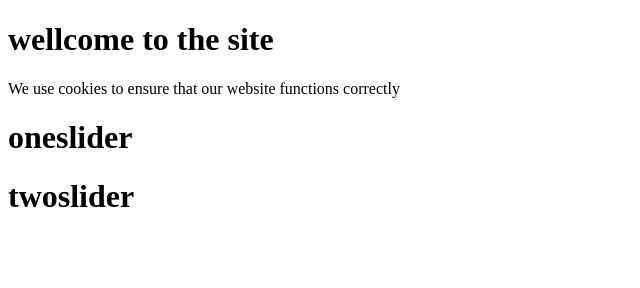
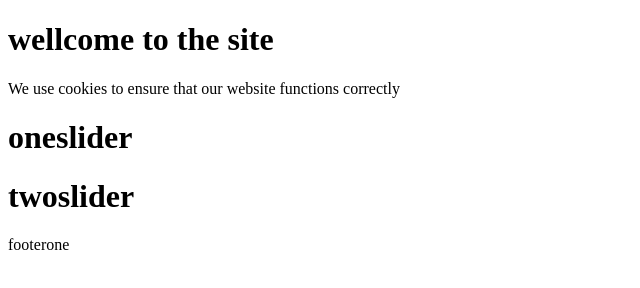
Before and after one commit to fakaab/tamrin1, a plain HTML site: page index.html in a window 1280 px wide. Shown: the full height of the page, 0-640 px from the left. Drawn offline with Linux system fonts and the light colour scheme.

Commit message:
add footer

```diff
--- a/index.html
+++ b/index.html
@@ -12,5 +12,8 @@
     <h1>oneslider</h1>
     <h1>twoslider</h1>
  </div>
+ <footer>footerone
+
+ </footer>
 </body>
 </html>
```
